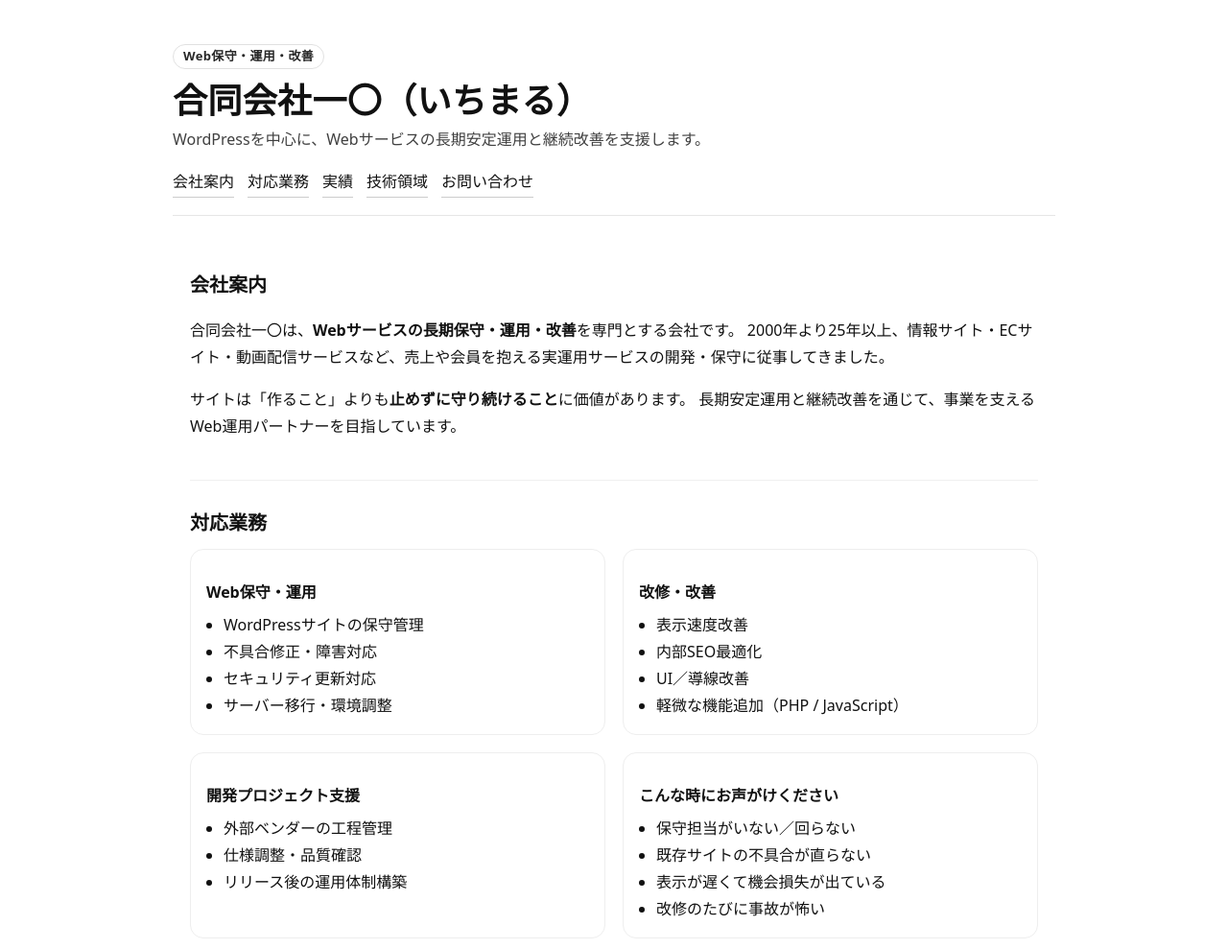
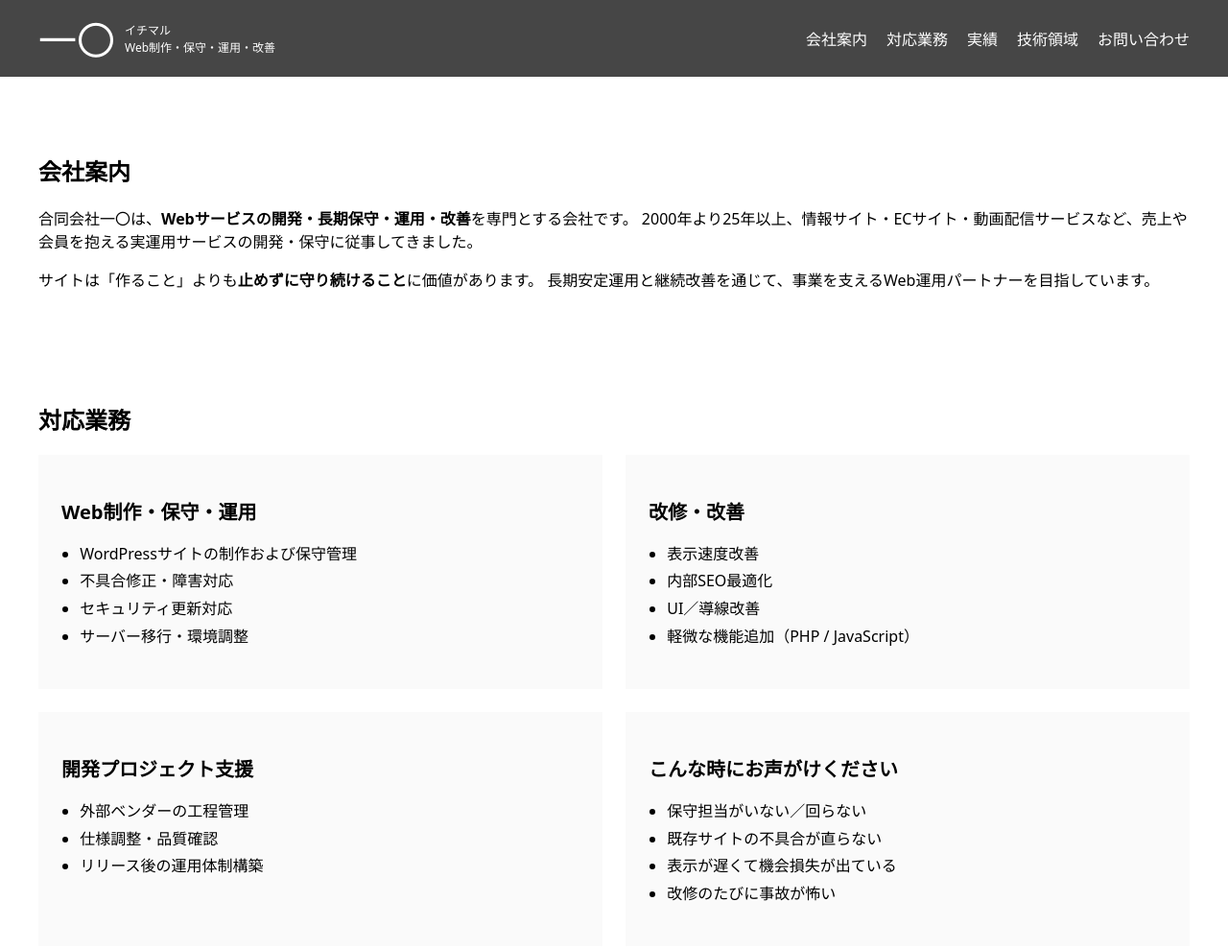
Before and after one commit to ichimaru-tokyo/ichimaru-site, a website: page index.html in a window 1280 px wide. Shown: the top 989 px of the page at 96% size. Drawn offline with Linux system fonts and the light colour scheme.

```diff
--- a/index.html
+++ b/index.html
@@ -3,7 +3,7 @@
 <head>
   <meta charset="utf-8" />
   <meta name="viewport" content="width=device-width,initial-scale=1" />
-
+  <link rel="stylesheet" href="dist/css/style.css">
   <title>合同会社一〇（いちまる） | Web保守・運用・改善</title>
   <meta name="description" content="WordPressを中心に、Webサービスの長期安定運用と継続改善を支援。不具合修正、表示速度改善、内部SEO、工程管理に対応。" />
   <link rel="canonical" href="http://ichimaru.tokyo/" />
@@ -58,89 +58,13 @@
   }
   </script>
 
-  <style>
-    :root { --max: 920px; }
-
-    * { box-sizing: border-box; }
-    body {
-      margin: 0;
-      font-family: system-ui,-apple-system,BlinkMacSystemFont,"Segoe UI",sans-serif;
-      line-height: 1.75;
-      color: #111;
-    }
-    img { max-width: 100%; height: auto; }
-
-    .wrap { max-width: var(--max); margin: 0 auto; padding: 28px 18px; }
-    .hero { padding: 38px 0 18px; border-bottom: 1px solid #e6e6e6; }
-    h1 { font-size: 28px; margin: 0 0 6px; }
-    .subtitle { margin: 0; opacity: .8; }
-
-    nav { margin-top: 16px; display:flex; gap:14px; flex-wrap:wrap; }
-    nav a { text-decoration:none; border-bottom:1px solid #ccc; padding-bottom:2px; color:#111; }
-
-    section { padding: 26px 0; border-bottom: 1px solid #f0f0f0; }
-    h2 { font-size: 20px; margin: 0 0 10px; }
-    h3 { font-size: 16px; margin: 14px 0 6px; }
-
-    ul { margin: 6px 0 0 18px; padding: 0; }
-
-    .grid { display:grid; gap:18px; grid-template-columns: 1fr; }
-    .card { border:1px solid #eee; border-radius:14px; padding:16px; }
-    .kpi { font-weight: 600; }
-    .note { font-size: 13px; opacity:.8; }
-
-    .badge { display:block; width: fit-content; padding: 2px 10px; border:1px solid #ddd; border-radius:999px; font-size: 12px; opacity:.9; }
-
-    .cta { display:flex; gap:12px; flex-wrap:wrap; margin-top: 10px; }
-    .btn { display:inline-block; padding: 10px 14px; border-radius:12px; border:1px solid #ddd; text-decoration:none; color:#111; }
-    .btn.primary { border-color:#111; }
-
-    footer { padding: 26px 0; }
-
-    @media (min-width: 860px){
-      .grid { grid-template-columns: 1fr 1fr; }
-      h1 { font-size: 34px; }
-    }
-
-    .heroTitle{
-  margin: 8px 0 6px;
-  line-height: 1.15;
-  letter-spacing: 0.01em;
-  font-weight: 700;
-}
-
-/* バッジ：改行するが、幅は内容にフィット */
-.heroTitle .badge{
-  display: block;
-  width: fit-content;          /* 100%にしない */
-  font-size: 12px;
-  line-height: 1.2;
-  padding: 4px 10px;
-  border: 1px solid #ddd;
-  border-radius: 999px;
-  opacity: .9;
-  margin-bottom: 10px;         /* 社名との間隔 */
-}
-
-/* スマホ→PCでサイズを自然に上げる */
-@media (min-width: 860px){
-  .heroTitle{
-    font-size: 36px;           /* PC見出し */
-  }
-  .heroTitle .badge{
-    font-size: 13px;
-    margin-bottom: 12px;
-  }
-}
-  </style>
 </head>
 
 <body>
 
-<header class="wrap hero">
-
-  <h1 class="heroTitle"><span class="badge">Web保守・運用・改善</span>合同会社一〇（いちまる）</h1>
-  <p class="subtitle">WordPressを中心に、Webサービスの長期安定運用と継続改善を支援します。</p>
+<header>
+  <div class="wrap">
+  <h1 class="heroTitle">一〇<small>イチマル<br>Web制作・保守・運用・改善</small></h1>
 
   <nav aria-label="ページ内メニュー">
     <a href="#about">会社案内</a>
@@ -149,6 +73,7 @@
     <a href="#skills">技術領域</a>
     <a href="#contact">お問い合わせ</a>
   </nav>
+  </div>
 </header>
 
 <main class="wrap">
@@ -156,7 +81,7 @@
   <section id="about">
     <h2>会社案内</h2>
     <p>
-      合同会社一〇は、<strong>Webサービスの長期保守・運用・改善</strong>を専門とする会社です。
+      合同会社一〇は、<strong>Webサービスの開発・長期保守・運用・改善</strong>を専門とする会社です。
       2000年より25年以上、情報サイト・ECサイト・動画配信サービスなど、売上や会員を抱える実運用サービスの開発・保守に従事してきました。
     </p>
     <p>
@@ -170,9 +95,9 @@
 
     <div class="grid">
       <div class="card">
-        <h3>Web保守・運用</h3>
+        <h3>Web制作・保守・運用</h3>
         <ul>
-          <li>WordPressサイトの保守管理</li>
+          <li>WordPressサイトの制作および保守管理</li>
           <li>不具合修正・障害対応</li>
           <li>セキュリティ更新対応</li>
           <li>サーバー移行・環境調整</li>
@@ -248,6 +173,8 @@
 
   <section id="skills">
     <h2>技術領域</h2>
+
+    <div class="card">
     <ul>
       <li>HTML / CSS / JavaScript</li>
       <li>PHP / MySQL</li>
@@ -255,6 +182,7 @@
       <li>Git / Linux 基本操作</li>
     </ul>
     <p class="note">小規模〜中規模Webサービスの保守・改修を一貫して対応可能です。</p>
+    </div>
   </section>
 
   <section id="contact">
@@ -276,19 +204,17 @@
     <div class="card" style="margin-top:16px;">
       <h3>会社情報</h3>
       <p>
-        合同会社一〇<br>
+        合同会社一〇 (イチマル)<br>
         代表社員　和田一貴<br>
         所在地　東京都江戸川区
       </p>
     </div>
-
-    <p class="note">※本番公開では http→https を推奨（S3+CloudFrontで無料SSL可）。</p>
   </section>
 
 </main>
 
-<footer class="wrap">
-  <p class="note">© 合同会社一〇（いちまる）</p>
+<footer>
+  © 合同会社一〇
 </footer>
 
 </body>
--- /dev/null
+++ b/src/scss/style.scss
@@ -0,0 +1,101 @@
+:root { --max: 1200px; }
+body {
+    padding:80px 0 0 0;
+    margin:0;
+    font-family: system-ui, -apple-system, "Noto Sans JP", sans-serif;
+
+    .wrap{
+        max-width: var(--max);
+        margin: 0 auto;
+        padding: 0x;
+    }
+}
+header {
+    position:fixed;
+    top:0;
+    background:#464646;
+    color:#ffffff;
+    width:100%;
+    height:80px;
+
+    .wrap {
+        height:80px;
+        display: flex;
+        justify-content: space-between;
+        align-items: center;
+    }
+    h1 {
+        font-size: 2.5em;
+        font-weight: normal;
+        margin: 0;
+        display:flex;
+        align-items: center;
+
+        small {
+            display: block;
+            font-size: 0.3em;
+            font-weight: normal;
+            margin-left: 10px;
+        }
+    }
+    nav {
+        display: flex;
+        gap: 20px;
+        a {
+            color:#ffffff;
+            text-decoration: none;
+            &:hover {
+                text-decoration: underline;
+            }
+        }
+    }
+}
+
+footer {
+    text-align: center;
+    margin:60px 0 0 0;
+    padding: 30px 0;
+    background:#464646;
+    color:#ffffff;
+    font-size:0.8em;
+}
+
+#about {
+    padding: 60px 0 0 0;
+}
+
+#services, #results, #skills, #contact {
+  max-width: 1200px;
+  margin: 0 auto;
+  padding: 80px 0 0 0;
+}
+
+.grid {
+    display: grid;
+    grid-template-columns: repeat(2, minmax(0, 1fr));
+    gap: 24px;
+}
+
+/* スマホ */
+@media (max-width: 768px) {
+  .grid {
+    grid-template-columns: 1fr;
+  }
+}
+
+.card {
+  background: #fafafa;
+  padding: 24px;
+  box-sizing: border-box;
+
+
+  h3 {
+    font-size: 20px;
+    margin-bottom: 16px;
+  }
+
+  ul {
+    padding-left: 1.2em;
+    line-height: 1.8;
+  }
+}
```
Also changed, not shown: package.json (added, +38 -0 lines), dist/css/style.css (added), 2 other files.
